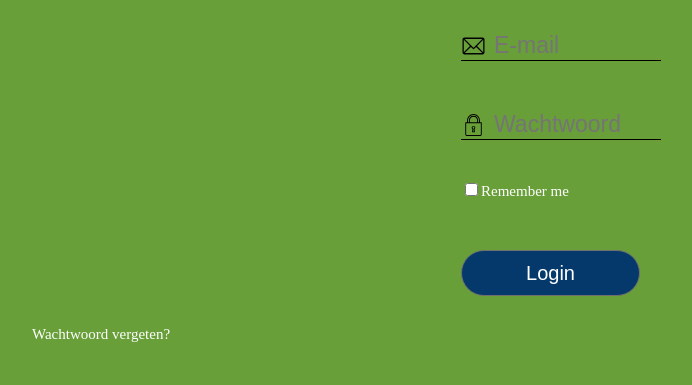
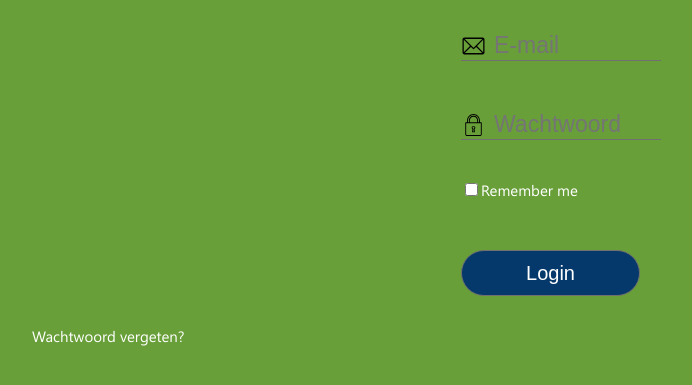
Before and after one commit to damienhensen/todo, a plain HTML site: page site/index.html in a window 1280 px wide. Shown: the part 261-646 px from the top of the page, without its empty margins (79-771 px from the left). Drawn offline with Linux system fonts and the light colour scheme.

Commit message:
Reset pagina en font toegevoegd

```diff
--- a/site/css/style.css
+++ b/site/css/style.css
@@ -1,6 +1,41 @@
+/* Fonts */
+@font-face {
+    font-family: 'Segoe UI Regular';
+    font-style: normal;
+    font-weight: normal;
+    src: local('Segoe UI Regular'), url('../font/Segoe UI.woff') format('woff');
+}
+
+
+@font-face {
+    font-family: 'Segoe UI Italic';
+    font-style: normal;
+    font-weight: normal;
+    src: local('Segoe UI Italic'), url('../font/Segoe UI Italic.woff') format('woff');
+}
+
+
+@font-face {
+    font-family: 'Segoe UI Bold';
+    font-style: normal;
+    font-weight: normal;
+    src: local('Segoe UI Bold'), url('../font/Segoe UI Bold.woff') format('woff');
+}
+
+
+@font-face {
+    font-family: 'Segoe UI Bold Italic';
+    font-style: normal;
+    font-weight: normal;
+    src: local('Segoe UI Bold Italic'), url('../font/Segoe UI Bold Italic.woff') format('woff');
+}
+
 body {
     background-color: #689F39;
     color: #FFFFFF;
+    font-family: 'Segoe UI Regular';
+    max-width: 310px;
+    margin: 0 auto;
 }
 
 .logo {
@@ -9,22 +44,22 @@ body {
     margin: 35.5px auto;
 }
 
-main form {
+.main form {
     width: 200px;
     margin: 0 auto;
 }
 
-main form input:not([type=checkbox]) {
+.main form input:not([type=checkbox]) {
     width: 100%;
     color: #FFFFFF;
 }
 
-main form input[type=email],
-main form input[type=password] {
+.main form input[type=email],
+.main form input[type=password] {
     padding-left: 33px;
     width: calc(100% - 35px);
     border: none;
-    border-bottom: 1px solid black;
+    border-bottom: 1px solid #707070;
     background-color: transparent;
     background-position: left;
     background-repeat: no-repeat;
@@ -32,32 +67,32 @@ main form input[type=password] {
     font-size: 23px;
 }
 
-main form input::placeholder,
-main form input::-webkit-input-placeholder,
-main form input::-ms-input-placeholder {
+.main form input::placeholder,
+.main form input::-webkit-input-placeholder,
+.main form input::-ms-input-placeholder {
     opacity: 1;
-    color: rgba(255,255,255,1);
+    color: rgba(255, 255, 255, 1);
 }
 
 
 
-main form input[type=email] {
+.main form input[type=email] {
     margin-top: 33px;
     background-image: url('../images/email.svg');
 }
 
-main form input[type=password] {
+.main form input[type=password] {
     margin-top: 49px;
     background-image: url('../images/password.svg');
 }
 
-main form label,
-main form input[type=checkbox] {
+.main form label,
+.main form input[type=checkbox] {
     margin-top: 43px;
     font-size: 15px;
 }
 
-main form input[type=submit] {
+.main form input[type=submit] {
     margin-top: 50px;
     width: 179px;
     height: 46px;
@@ -67,15 +102,34 @@ main form input[type=submit] {
     font-size: 20px;
 }
 
-main div {
+.main div {
     position: absolute;
     left: 111px;
     margin: 0 auto;
     margin-top: 29px;
 }
 
-main div a {
+.main div a {
     font-size: 15px;
     color: #FFFFFF;
     text-decoration: none;
 }
+
+h1 {
+    font-size: 20px;
+    font-family: 'Segoe UI Bold';
+    margin-top: 114px;
+}
+
+.main--forget p {
+    margin-top: 41px;
+    font-size: 17px;
+}
+
+.main--forget form input[type=email] {
+    margin-top: 35px;
+}
+
+.main--forget form input[type=submit] {
+    margin-top: 49.5px;
+}
--- /dev/null
+++ b/site/font/style.css
@@ -0,0 +1,32 @@
+/* #### Generated By: http://www.cufonfonts.com #### */
+
+@font-face {
+font-family: 'Segoe UI Regular';
+font-style: normal;
+font-weight: normal;
+src: local('Segoe UI Regular'), url('Segoe UI.woff') format('woff');
+}
+
+
+@font-face {
+font-family: 'Segoe UI Italic';
+font-style: normal;
+font-weight: normal;
+src: local('Segoe UI Italic'), url('Segoe UI Italic.woff') format('woff');
+}
+
+
+@font-face {
+font-family: 'Segoe UI Bold';
+font-style: normal;
+font-weight: normal;
+src: local('Segoe UI Bold'), url('Segoe UI Bold.woff') format('woff');
+}
+
+
+@font-face {
+font-family: 'Segoe UI Bold Italic';
+font-style: normal;
+font-weight: normal;
+src: local('Segoe UI Bold Italic'), url('Segoe UI Bold Italic.woff') format('woff');
+}
--- a/site/index.html
+++ b/site/index.html
@@ -16,7 +16,7 @@
         <img src="images/logo-do-it.svg" alt="logo do it" class="logo">
     </div>
 
-    <main>
+    <div class="main">
         <form action="">
             <input type="email" placeholder="E-mail">
             <input type="password" placeholder="Wachtwoord">
```
Also changed, not shown: site/font/example.html (added, +19 -0 lines), site/forgot.html (added, +30 -0 lines), site/reset.html (added, +27 -0 lines), site/font/Segoe UI Bold Italic.woff (added), site/font/Segoe UI Bold.woff (added), site/font/Segoe UI Italic.woff (added), site/font/Segoe UI.woff (added).
